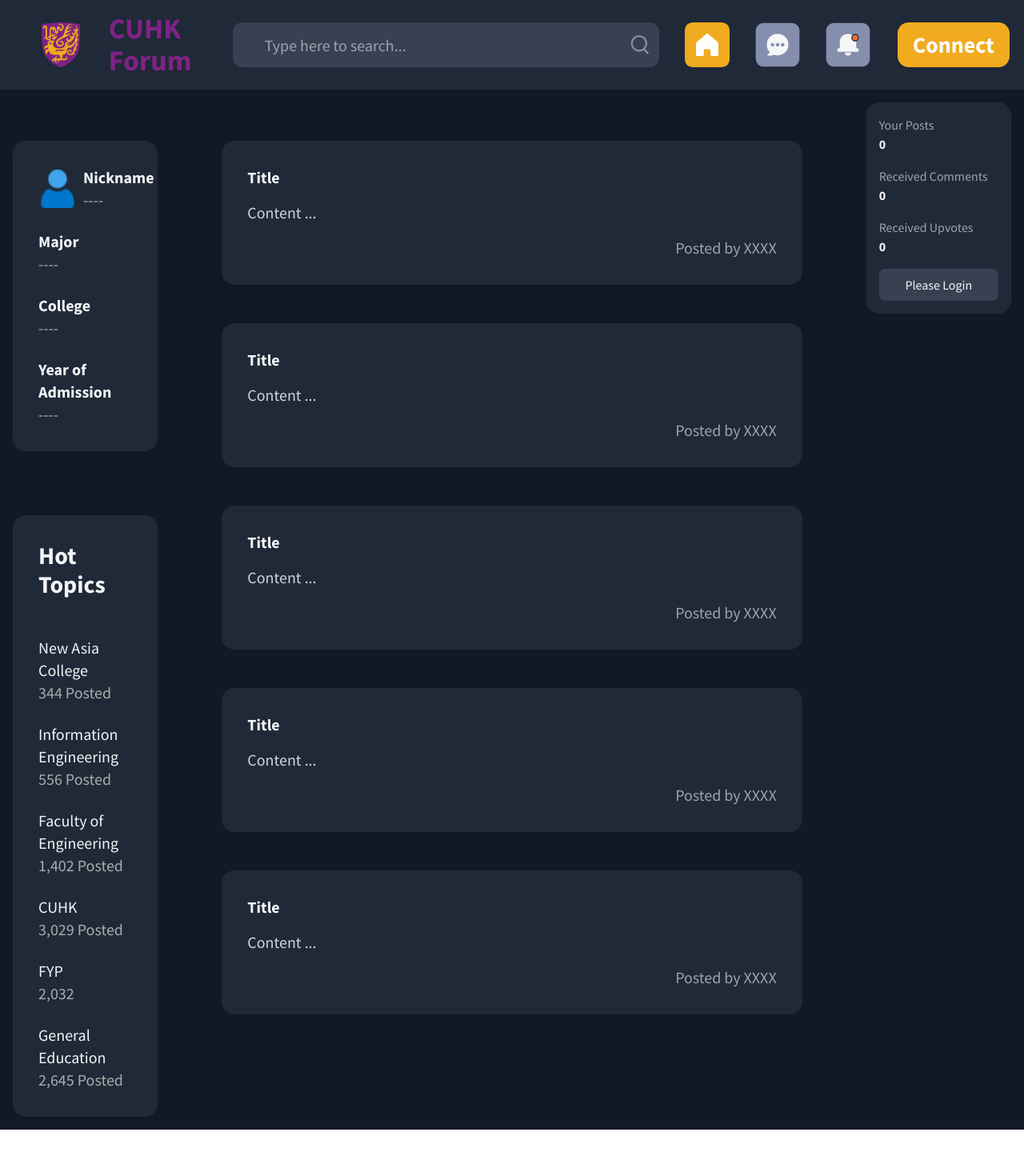
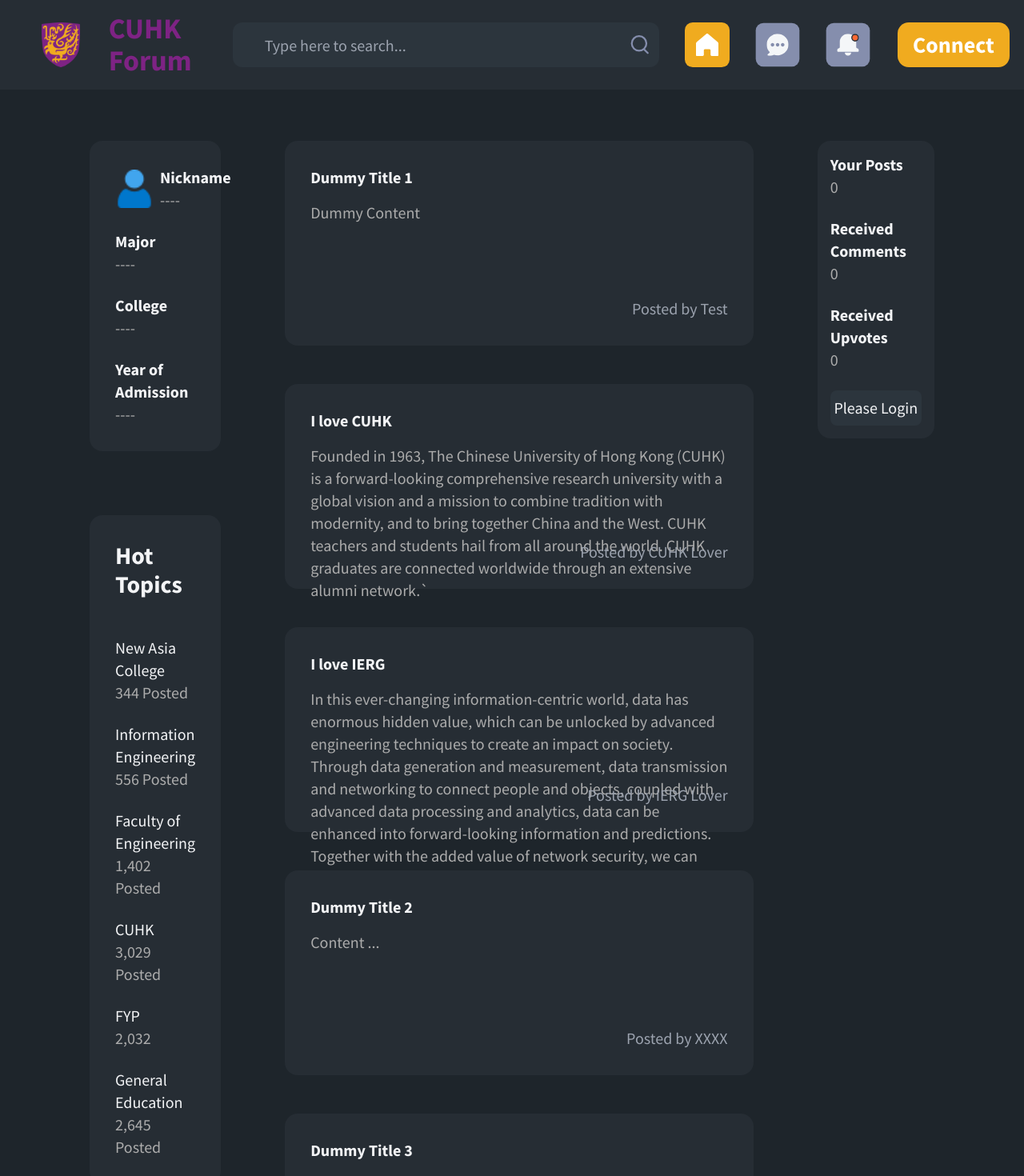
Before and after one commit to alanhungyl/vcforum, a React (Create React App) app: page / in a window 1280 px wide. Shown: the top 1470 px of the page at 80% size. Before the commit the page ends 1412 px from the top, so only its background shows below. Built offline with nearby package versions, Linux system fonts and the light colour scheme.

Commit message:
finished the UI design

```diff
--- a/src/App.css
+++ b/src/App.css
@@ -2,8 +2,12 @@
   text-align: center;
 }
 
-.background-color {
+.block-background-color {
   background-color: #262D34;
+}
+
+.bar-background-color {
+  background-color: #2C353D;
 }
 
 .App-link {
@@ -12,10 +16,6 @@
 
 .custom-purple {
   color: #7E2384;
-}
-
-.custom-background-gray {
-  color: #262D34;
 }
 
 .main-dark {
--- a/src/App.js
+++ b/src/App.js
@@ -9,8 +9,8 @@
 
 function App() {
   return (
-    <div className="min-h-screen bg-gray-900 text-gray-100">
-      <header className="bg-gray-800 text-white p-4 flex justify-between items-center w-full">
+    <div className="min-h-screen background-dark text-gray-100">
+      <header className="block-background-color text-white p-4 flex justify-between items-center w-full">
         <div className="flex items-center">
           <img src={cuhklogo} className="h-16 p-1 ml-8 mr-8" alt="logo" />
           <p className="custom-purple font-bold text-4xl mr-auto">CUHK Forum</p>
@@ -19,7 +19,7 @@
           <input
             type="text"
             placeholder="Type here to search..."
-            className="bg-gray-700 p-4 pl-10 rounded-xl text-xl h-14 w-full"
+            className="bar-background-color p-4 pl-10 rounded-xl text-xl h-14 w-full"
           />
           <Search className="absolute right-3 top-1/2 transform -translate-y-1/2 h-6 w-6" alt="Search" />
         </div>
@@ -32,10 +32,10 @@
       </header>
 
       {/* Main Content */}
-      <div className="container p-4 flex justify-between gap-20 mx-auto w-full">
+      <div className="p-4 flex justify-between gap-20 mx-auto ">
         {/* Left Sidebar */}
-        <div className="w-1/4 text-xl mt-12">
-          <div className="bg-gray-800 rounded-2xl p-8 mb-20">
+        <div className="w-1/6 text-xl mt-12 ml-24">
+          <div className="block-background-color rounded-2xl p-8 mb-20">
             <div className="flex items-center space-x-2 mb-6">
               <img src={UserIcon} alt="User Icon" className="w-12 h-12" />
               <div>
@@ -60,7 +60,7 @@
           </div>
 
           {/* Hot Topics */}
-          <div className="bg-gray-800 rounded-2xl p-8">
+          <div className="block-background-color rounded-2xl p-8">
             <h2 className="font-bold text-3xl mb-12">Hot Topics</h2>
             <div className="space-y-6">
               <div>
@@ -92,56 +92,61 @@
         </div>
 
         {/* Main Content Area */}
-        <div className="text-xl w-full">
+        <div className="text-xl w-4/6">
           {/* Posts */}
-          <div className="bg-gray-800 rounded-2xl p-8 my-12">
-            <p className="font-bold mb-4">Title</p>
-            <p className="text-gray-300 mb-4">Content ...</p>
-            <p className="text-right text-gray-400">Posted by XXXX</p>
+          <div className="block-background-color rounded-2xl p-8 my-12 h-64 relative">
+            <p className="font-bold mb-4">Dummy Title 1</p>
+            <p className="text-gray mb-4">Dummy Content</p>
+            <p className="text-gray-400 absolute bottom-8 right-8">Posted by Test</p>
           </div>
 
-          <div className="bg-gray-800 rounded-2xl p-8 my-12">
-            <p className="font-bold mb-4">Title</p>
-            <p className="text-gray-300 mb-4">Content ...</p>
-            <p className="text-right text-gray-400">Posted by XXXX</p>
+          <div className="block-background-color rounded-2xl p-8 my-12 h-64 relative">
+            <p className="font-bold mb-4">I love CUHK</p>
+            <p className="text-gray mb-4">
+              Founded in 1963, The Chinese University of Hong Kong (CUHK) is a forward-looking comprehensive research university with a global vision and a mission to combine tradition with modernity, and to bring together China and the West. CUHK teachers and students hail from all around the world. CUHK graduates are connected worldwide through an extensive alumni network.`
+            </p>
+            <p className="text-gray-400 absolute bottom-8 right-8">Posted by CUHK Lover</p>
           </div>
 
-          <div className="bg-gray-800 rounded-2xl p-8 my-12">
-            <p className="font-bold mb-4">Title</p>
-            <p className="text-gray-300 mb-4">Content ...</p>
-            <p className="text-right text-gray-400">Posted by XXXX</p>
+          <div className="block-background-color rounded-2xl p-8 my-12 h-64 relative">
+            <p className="font-bold mb-4">I love IERG</p>
+            <p className="text-gray mb-4">
+              In this ever-changing information-centric world, data has enormous hidden value, which can be unlocked by advanced engineering techniques to create an impact on society.
+              Through data generation and measurement, data transmission and networking to connect people and objects, coupled with advanced data processing and analytics, data can be enhanced into forward-looking information and predictions. Together with the added value of network security, we can realize many useful Internet and artificial intelligence applications, and achieve the goal of a smart world.
+            </p>
+            <p className="text-gray-400 absolute bottom-8 right-8">Posted by IERG Lover</p>
           </div>
 
-          <div className="bg-gray-800 rounded-2xl p-8 my-12">
-            <p className="font-bold mb-4">Title</p>
-            <p className="text-gray-300 mb-4">Content ...</p>
-            <p className="text-right text-gray-400">Posted by XXXX</p>
+          <div className="block-background-color rounded-2xl p-8 my-12 h-64 relative">
+            <p className="font-bold mb-4">Dummy Title 2</p>
+            <p className="text-gray mb-4">Content ...</p>
+            <p className="text-gray-400 absolute bottom-8 right-8">Posted by XXXX</p>
           </div>
 
-          <div className="bg-gray-800 rounded-2xl p-8 my-12">
-            <p className="font-bold mb-4">Title</p>
-            <p className="text-gray-300 mb-4">Content ...</p>
-            <p className="text-right text-gray-400">Posted by XXXX</p>
+          <div className="block-background-color rounded-2xl p-8 my-12 h-64 relative">
+            <p className="font-bold mb-4">Dummy Title 3</p>
+            <p className="text-gray mb-4">Content ...</p>
+            <p className="text-gray-400 absolute bottom-8 right-8">Posted by XXXX</p>
           </div>
         </div>
 
         {/* Right Sidebar */}
-        <div className="w-1/4">
-          <div className="bg-gray-800 rounded-2xl p-4">
-            <div className="space-y-4">
+        <div className="w-1/6 mr-24">
+          <div className="block-background-color rounded-2xl p-4 mt-12 text-xl">
+            <div className="space-y-6">
               <div>
-                <p className="text-gray-400">Your Posts</p>
-                <p className="font-bold">0</p>
+                <p className="font-bold">Your Posts</p>
+                <p className="text-gray">0</p>
               </div>
               <div>
-                <p className="text-gray-400">Received Comments</p>
-                <p className="font-bold">0</p>
+                <p className="font-bold">Received Comments</p>
+                <p className="text-gray">0</p>
               </div>
               <div>
-                <p className="text-gray-400">Received Upvotes</p>
-                <p className="font-bold">0</p>
+                <p className="font-bold">Received Upvotes</p>
+                <p className="text-gray">0</p>
               </div>
-              <button className="w-full bg-gray-700 py-2 rounded-lg">
+              <button className="w-full bar-background-color py-2 rounded-lg">
                 Please Login
               </button>
             </div>
```
